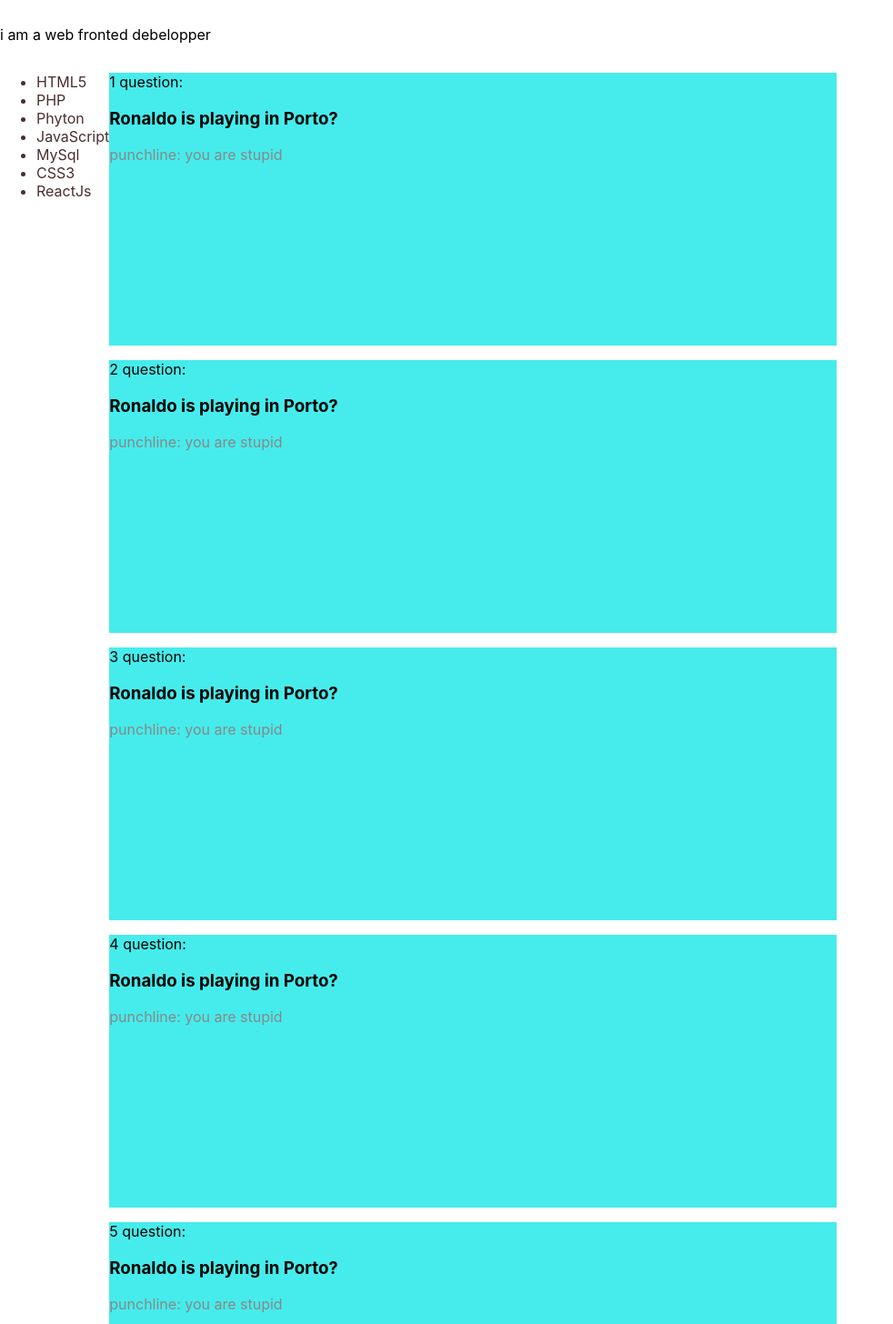
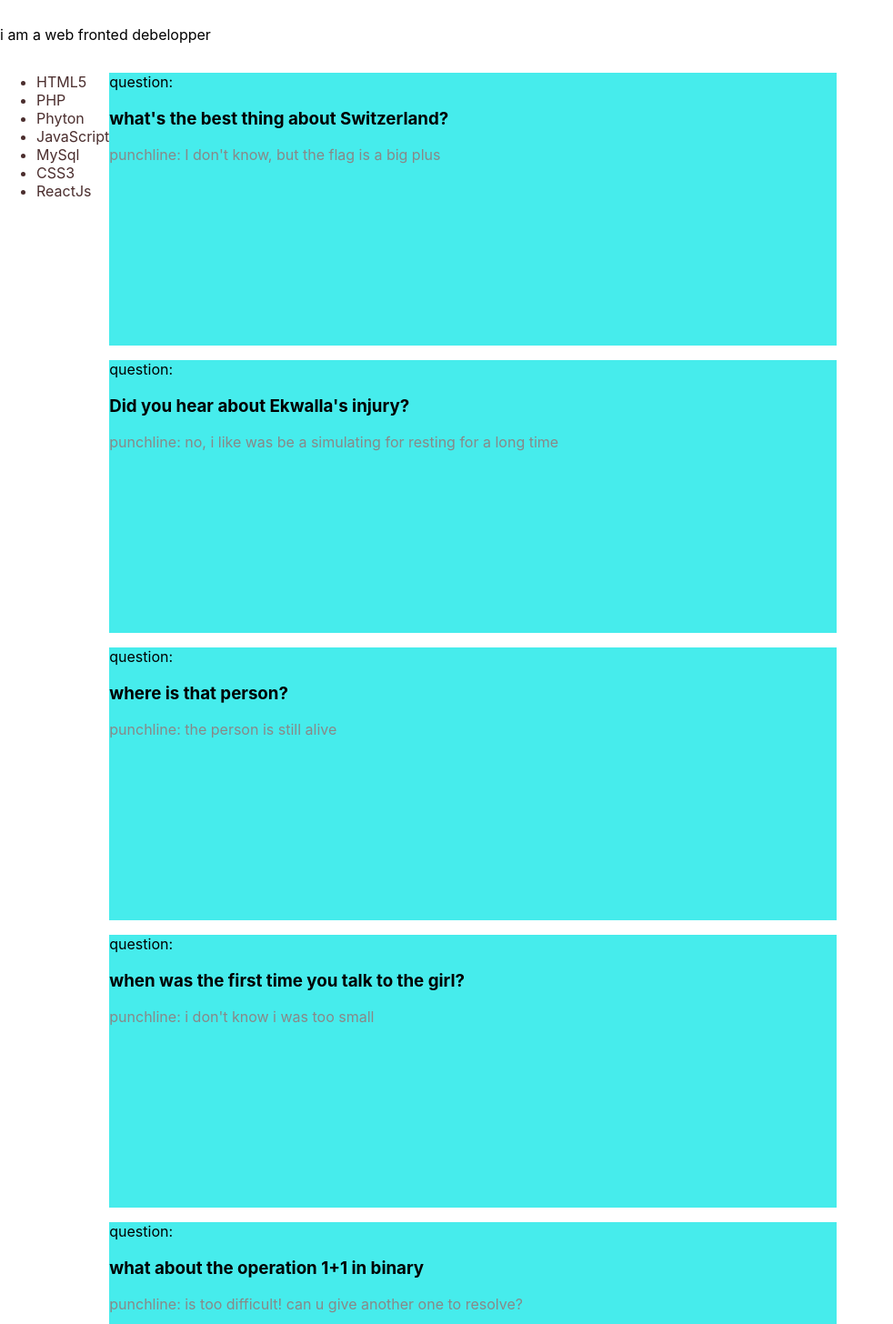
Before and after one commit to titi20117/MyFirstReactApp, a React (Create React App) app in the folder memory/: page / in a window 1280 px wide. Shown: the part 54-1510 px from the top of the page at 91% size, without its empty margins (0-982 px from the left). Built offline with nearby package versions, Linux system fonts and the light colour scheme.

Commit message:
class based components

```diff
--- a/memory/src/Components/Joke.js
+++ b/memory/src/Components/Joke.js
@@ -3,8 +3,8 @@
 const Joke = (props) => {
     return(
         <div className="bloc-container__section bloc-container__first-section">
-            <p>{props.list.number} question: <h3>{props.list.question}</h3></p>
-            <p style={{color: props.list.question && "#888888"}}>punchline: {props.list.punchLine} </p>
+            <p>question: <h3>{props.question}</h3></p>
+            <p style={{color: props.question && "#888888"}}>punchline: {props.punchLine} </p>
         </div>
     );
 }
--- a/memory/src/Components/MainContent.js
+++ b/memory/src/Components/MainContent.js
@@ -1,25 +1,17 @@
 import React from 'react';
 import '../Styles_Components/MainContent.css';
 import Joke from './Joke';
+import JokesData from './jokesData';
 
 
 let MainContent = ()=> {
+    const jokeComponents = JokesData.map(joke => {
+        return (
+            <Joke key={joke.id} question={joke.question} punchLine={joke.punchLine}/>
+        );
+    });
     return(<div className="bloc-container">
-            <Joke
-                list = {{number:1, question: "Ronaldo is playing in Porto?", punchLine: "you are stupid"}}
-            />
-            <Joke
-                list = {{number:2, question: "Ronaldo is playing in Porto?", punchLine: "you are stupid"}}
-            />
-            <Joke
-                list = {{number:3, question: "Ronaldo is playing in Porto?", punchLine: "you are stupid"}}
-            />
-            <Joke
-                list = {{number:4, question: "Ronaldo is playing in Porto?", punchLine: "you are stupid"}}
-            />
-            <Joke
-                list = {{number:5, question: "Ronaldo is playing in Porto?", punchLine: "you are stupid"}}
-            />
+            {jokeComponents}
 
             {/* <div className="bloc-container__section bloc-container__second-section">
 
--- /dev/null
+++ b/memory/src/Components/jokesData.js
@@ -0,0 +1,29 @@
+const JokesData = [
+    {
+        id:1,
+        question: "what's the best thing about Switzerland?",
+        punchLine: "I don't know, but the flag is a big plus"
+    },
+    {
+        id:2,
+        question: "Did you hear about Ekwalla's injury?",
+        punchLine: "no, i like was be a simulating for resting for a long time"
+    },
+    {
+        id:3,
+        question: "where is that person?",
+        punchLine: "the person is still alive"
+    },
+    {
+        id:4,
+        question: "when was the first time you talk to the girl?",
+        punchLine: " i don't know i was too small"
+    },
+    {
+        id:5,
+        question: "what about the operation 1+1 in binary",
+        punchLine: "is too difficult! can u give another one to resolve?"
+    }
+];
+
+export default JokesData
```
